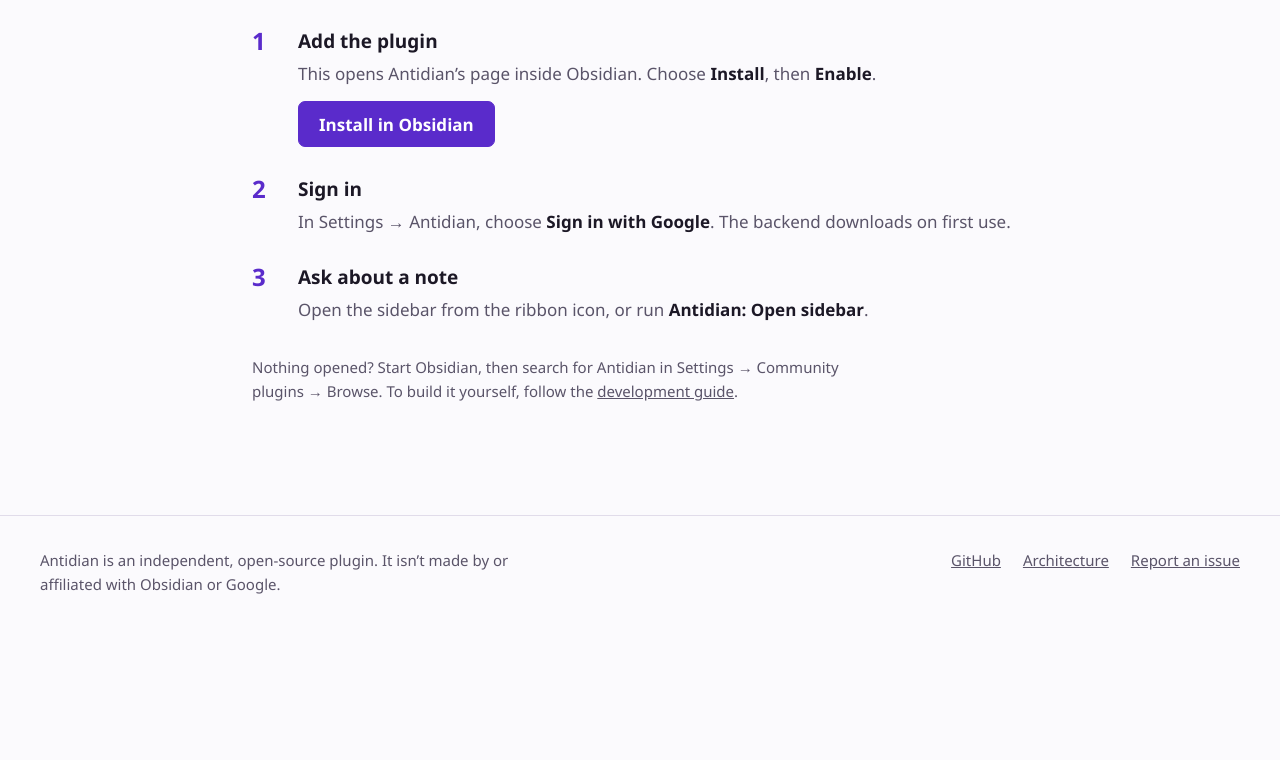
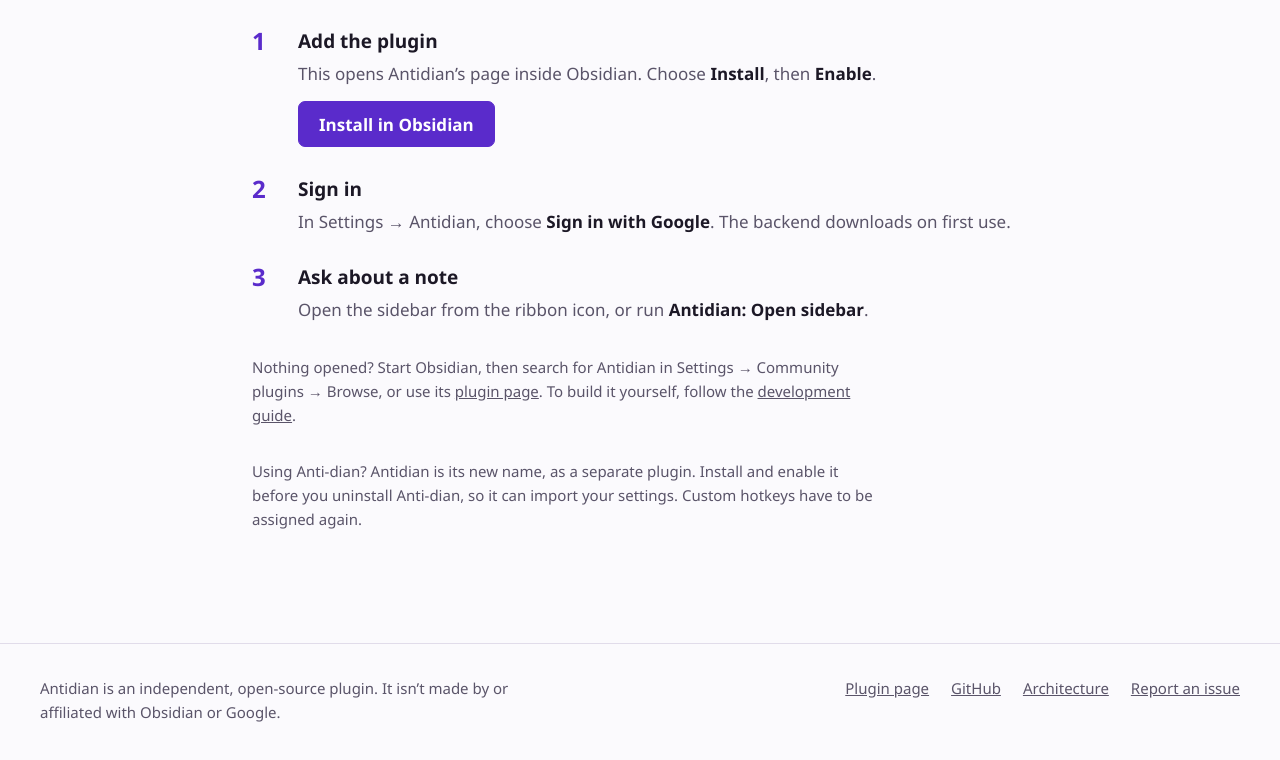
Before and after one commit to quangliz/antidian-obsidian-plugin, a website: page docs/index.html in a window 1280 px wide. Shown: the part 3023-3783 px from the top of the page. Before the commit the page ends 3659 px from the top, so only its background shows below. Drawn offline with Linux system fonts and the light colour scheme; a web font is replaced by a local one.

Commit message:
docs: link the plugin page and add a note for Anti-dian users
Co-Authored-By: Claude Opus 5.5 <noreply@anthropic.com>

```diff
--- a/docs/index.html
+++ b/docs/index.html
@@ -10,6 +10,7 @@
 		/>
 		<meta property="og:type" content="website" />
 		<meta property="og:title" content="Antidian" />
+		<meta property="og:url" content="https://quangliz.github.io/antidian-obsidian-plugin/" />
 		<meta
 			property="og:description"
 			content="Antigravity for Obsidian."
@@ -320,8 +321,15 @@
 					</ol>
 					<p class="fine">
 						Nothing opened? Start Obsidian, then search for Antidian in Settings →
-						Community plugins → Browse. To build it yourself, follow the
+						Community plugins → Browse, or use its
+						<a href="https://community.obsidian.md/plugins/antidian">plugin page</a>.
+						To build it yourself, follow the
 						<a href="https://github.com/quangliz/antidian-obsidian-plugin/blob/main/ARCHITECTURE.md#development">development guide</a>.
+					</p>
+					<p class="fine">
+						Using Anti-dian? Antidian is its new name, as a separate plugin. Install
+						and enable it before you uninstall Anti-dian, so it can import your
+						settings. Custom hotkeys have to be assigned again.
 					</p>
 				</section>
 			</main>
@@ -334,6 +342,7 @@
 					affiliated with Obsidian or Google.
 				</p>
 				<nav aria-label="Project links">
+					<a href="https://community.obsidian.md/plugins/antidian">Plugin page</a>
 					<a href="https://github.com/quangliz/antidian-obsidian-plugin">GitHub</a>
 					<a href="https://github.com/quangliz/antidian-obsidian-plugin/blob/main/ARCHITECTURE.md">Architecture</a>
 					<a href="https://github.com/quangliz/antidian-obsidian-plugin/issues">Report an issue</a>
```
